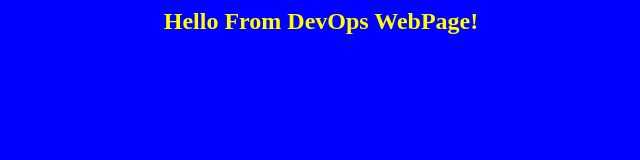
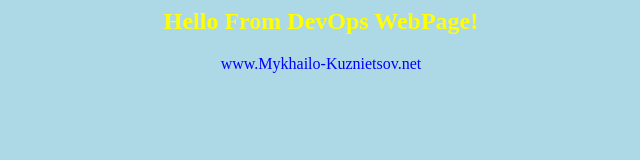
Before and after one commit to Ekimkuznetsov/ci-cd, a plain HTML site: page index.html in a window 1280 px wide. Shown: the whole page, without its empty margins (319-959 px from the left). Drawn offline with Linux system fonts and the light colour scheme.

Commit message:
Index.html color change lightblue

```diff
--- a/index.html
+++ b/index.html
@@ -1,5 +1,5 @@
 <html>
-<body bgcolor=blue>
+<body bgcolor=lightblue>
 <center>
 <h2><font color=yellow>Hello From DevOps WebPage!</font></h2>
 <font color=blue>www.Mykhailo-Kuznietsov.net</font>
```
